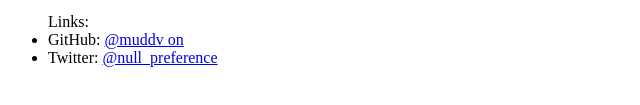
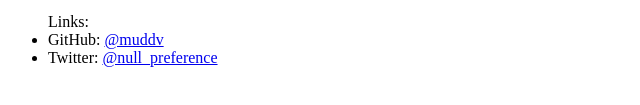
Before and after one commit to muddv/links, a plain HTML site: page index.html in a window 1280 px wide. Shown: the part 171-276 px from the top of the page, 0-640 px from the left. Drawn offline with Linux system fonts and the light colour scheme.

Commit message:
Fix typo in gh username

```diff
--- a/index.html
+++ b/index.html
@@ -17,7 +17,7 @@
         </ul>
 
         <ul>Links:
-        <li>GitHub: <a href="https://github.com/muddv">@muddv on </a></li>
+        <li>GitHub: <a href="https://github.com/muddv">@muddv</a></li>
         <li>Twitter: <a href="https://twitter.com/null_preference">@null_preference</a></li>
     </ul>
 
```
